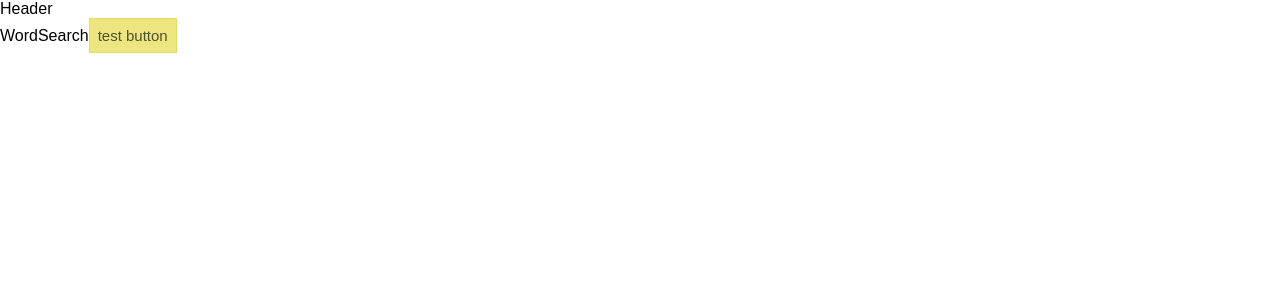
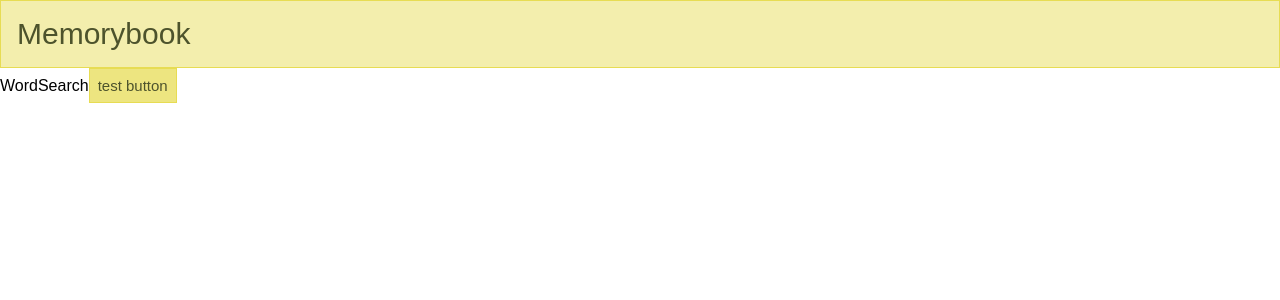
Before and after one commit to Epikem/vocabo, a React app in the folder client/: page / in a window 1280 px wide. Shown: the top 300 px of the page. Built offline with nearby package versions, Linux system fonts and the light colour scheme.

Commit message:
add Header styles

```diff
--- /dev/null
+++ b/client/src/presentational/Header/HeaderStyles.tsx
@@ -0,0 +1,19 @@
+import { darken, lighten, desaturate } from 'polished';
+import styled from "styled-components";
+
+const HeaderBox = styled.div`
+  background-color: ${props => lighten(0.1,props.theme.primaryColor)};
+  border: 1px solid ${props => darken(0.1, props.theme.primaryColor)};
+  padding: 1rem;
+  color: ${props => props.theme.fontColor};
+  font-size: ${props => props.theme.titleSize};
+`
+
+const LogoBox = styled.div`
+  font-size: ${props => props.theme.titleSize};
+  color: ${props => props.theme.fontColor};
+  transition: all .15s linear;
+  transition-property: box-shadow, height, width, background-color, font-size, color;
+`
+
+export { HeaderBox, LogoBox };
--- a/client/src/presentational/Header/index.tsx
+++ b/client/src/presentational/Header/index.tsx
@@ -1,4 +1,5 @@
 import * as React from 'react';
+import { HeaderBox, LogoBox } from './HeaderStyles';
 
 interface IHeaderProps {
 
@@ -6,8 +7,9 @@ interface IHeaderProps {
 
 export const Header: React.SFC<IHeaderProps> = (props) => {
   return (
-    <div>
-      Header
-    </div>
+    <HeaderBox>
+      <LogoBox>Memorybook</LogoBox>
+
+    </HeaderBox>
   );
 };
```
